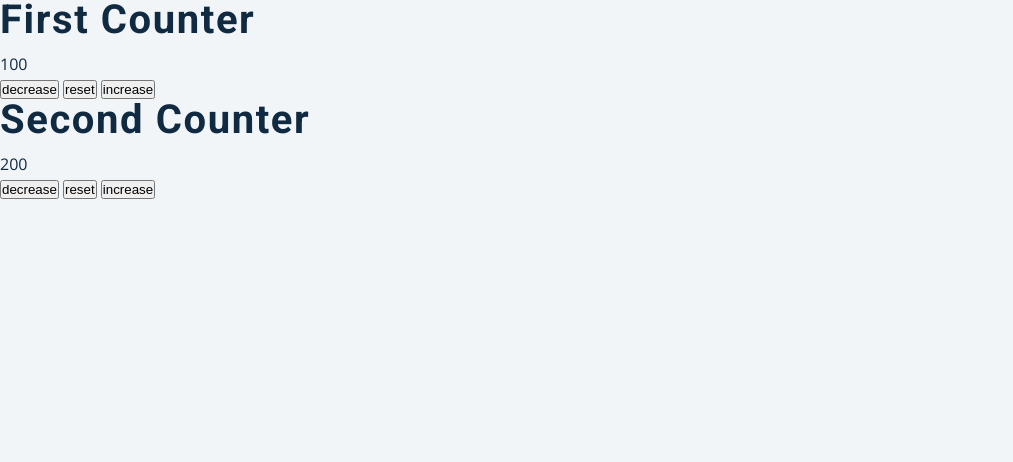
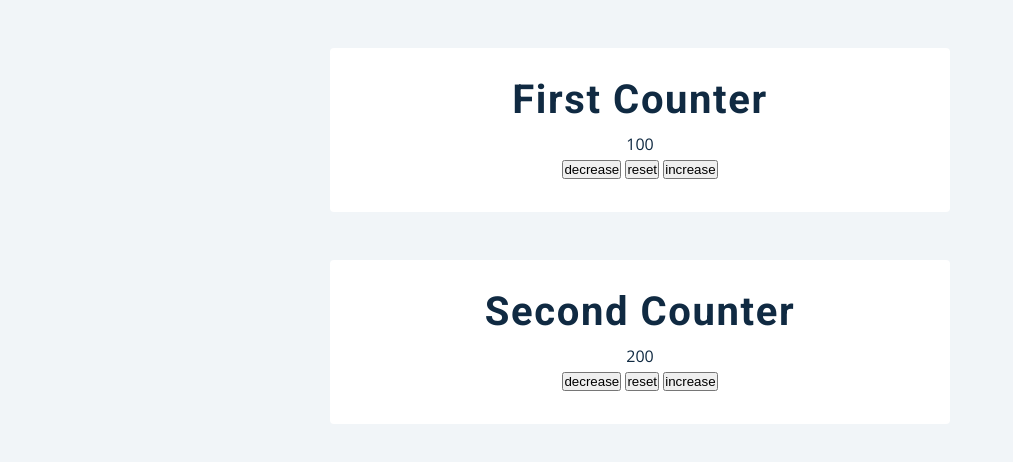
Before and after one commit to typhoon1zero2/Daily-JavaScript-Practice, a plain HTML site: page counter1/index.html in a window 1280 px wide. Shown: the whole page, without its empty margins (0-1013 px from the left). Drawn offline with nearby package versions, Linux system fonts and the light colour scheme.

Commit message:
Created counter style container

```diff
--- a/counter1/styles.css
+++ b/counter1/styles.css
@@ -150,3 +150,18 @@ main {
   display: grid;
   place-items: center;
 }
+/*
+===============
+Counter
+===============
+*/
+
+.container {
+    text-align: center;
+    margin: 3rem auto;
+    background: var(--clr-white);
+    border-radius: var(--radius);
+    width: 90vw;
+    max-width: var(--fixed-width);
+    padding: 2rem;
+  }
```
